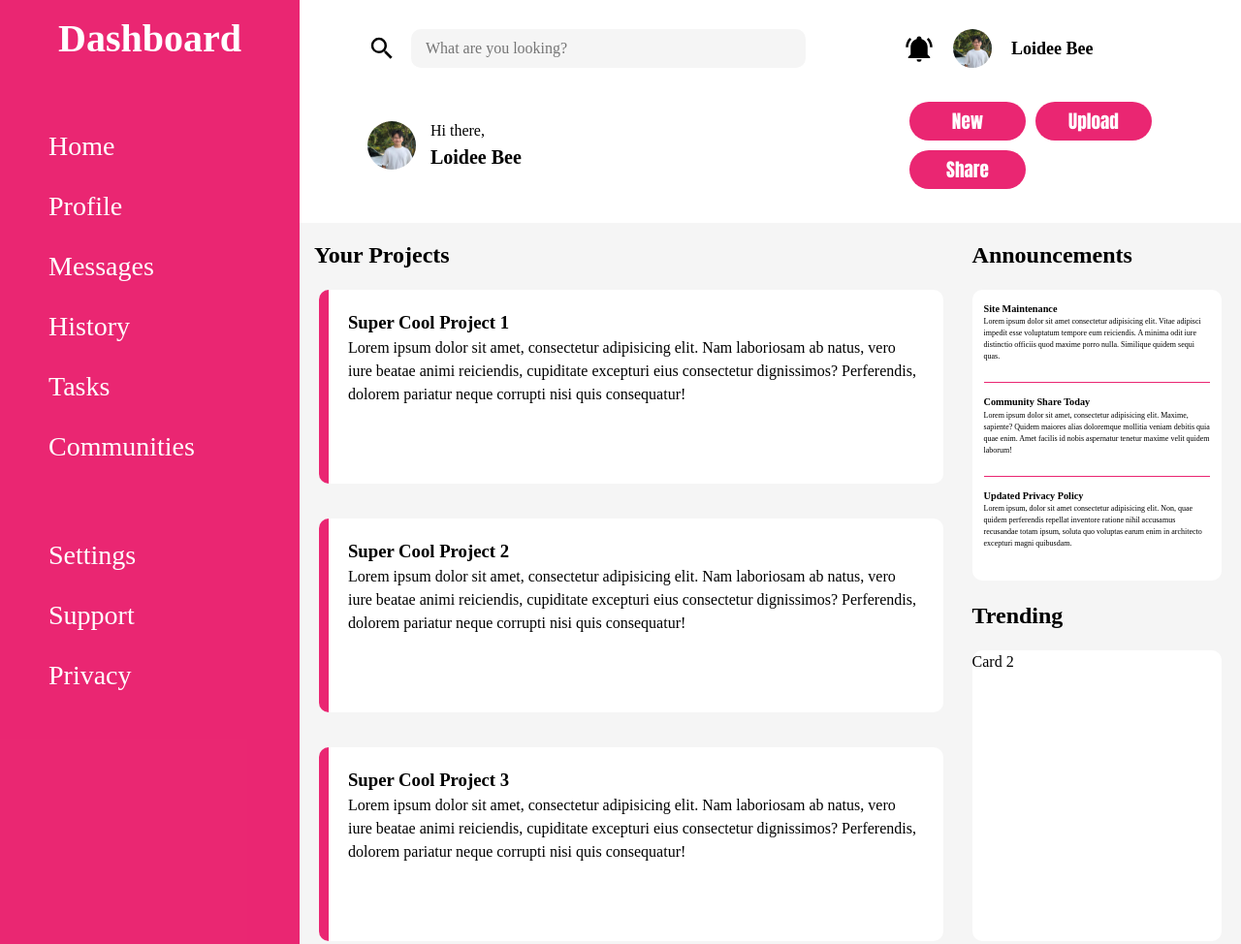
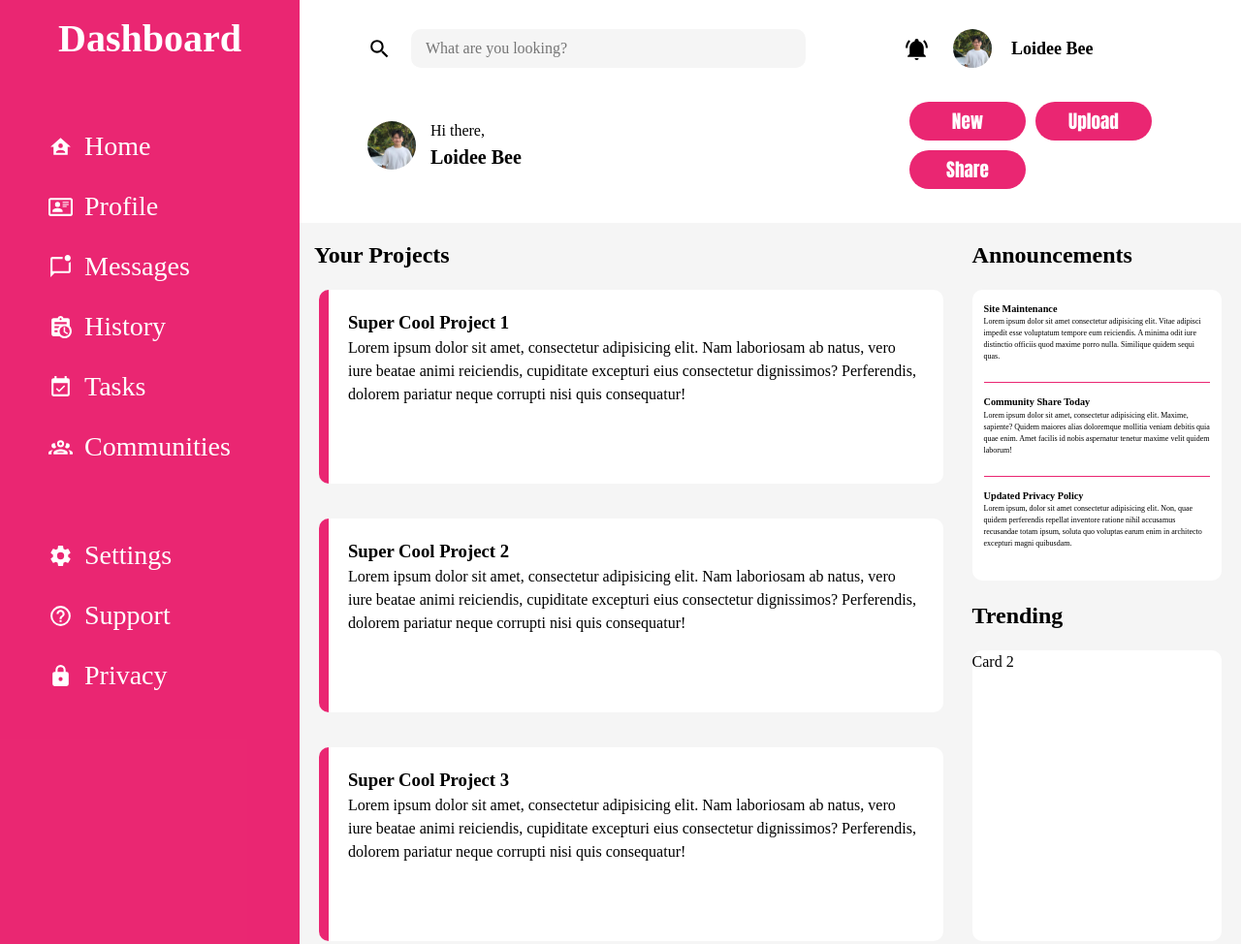
Before and after one commit to lloydeebill/odin-dashboard, a plain HTML site: page index.html in a window 1280 px wide. Shown: the top 974 px of the page at 97% size. Drawn offline with Linux system fonts and the light colour scheme.

Commit message:
added dashboard logos

```diff
--- a/index.html
+++ b/index.html
@@ -16,14 +16,14 @@
         </div>
         <div class="upper-name">
           <img class="icons" src="imgs/bell-ring.svg" alt="search-icon">
-          <img class="user-pic" src="imgs/profile.jpg" alt="user-pic">
+          <img class="user-pic" src="imgs/profile-pic/profile.jpg" alt="user-pic">
           <p>Loidee Bee</p>
         </div>
       </div>
       <div class="lower-header">
         <div class="banner">
           <div class="lower-name">
-            <img class="user-pic" src="imgs/profile.jpg" alt="user-pic">
+            <img class="user-pic" src="imgs/profile-pic/profile.jpg" alt="user-pic">
             <div>
               <p>Hi there,</p>
               <p>Loidee Bee</p>
@@ -46,15 +46,58 @@
       <div class="upper-sidebar">
         <h1>Dashboard</h1>
         <ul class="dashboard-nav">
-          <li>Home</li>
-          <li>Profile</li>
-          <li>Messages</li>
-          <li>History</li>
-          <li>Tasks</li>
-          <li>Communities</li>
-          <li class="lower-nav-buttons">Settings</li>
-          <li>Support</li>
-          <li>Privacy</li>
+          <li class="nav-buttons">
+            <span>
+              <img class="icons" src="imgs/home-account.svg" alt="home-logo">
+            </span>
+              Home
+          </li>
+          <li class="nav-buttons">
+            <span>
+              <img class="icons" src="imgs/card-account-details-outline.svg" alt="home-logo">
+            </span>
+            Profile
+          </li>
+          <li class="nav-buttons">
+            <span>
+              <img class="icons" src="imgs/message-badge-outline.svg" alt="home-logo">
+            </span>
+            Messages</li>
+          <li class="nav-buttons">
+            <span>
+              <img class="icons" src="imgs/clipboard-text-clock.svg" alt="home-logo">
+            </span>
+            History
+          </li>
+          <li class="nav-buttons">
+            <span>
+              <img class="icons" src="imgs/calendar-check.svg" alt="home-logo">
+            </span>
+            Tasks
+          </li>
+          <li class="nav-buttons">
+            <span>
+              <img class="icons" src="imgs/account-group-outline.svg" alt="home-logo">
+            </span>
+            Communities</li>
+          <li class="nav-buttons lower-nav-buttons">
+            <span>
+              <img class="icons" src="imgs/cog.svg" alt="home-logo">
+            </span>
+            Settings
+          </li>
+          <li class="nav-buttons">
+            <span>
+              <img class="icons" src="imgs/help-circle-outline.svg" alt="home-logo">
+            </span>
+            Support
+          </li>
+          <li class="nav-buttons">
+            <span>
+              <img class="icons" src="imgs/lock.svg" alt="home-logo">
+            </span>
+            Privacy
+          </li>
         </ul>
       </div>
 
--- a/styles.css
+++ b/styles.css
@@ -196,8 +196,15 @@ button {
   flex-wrap: wrap;
 }
 
+.nav-buttons {
+  display: flex;
+  gap: 12px;
+  align-items: center;
+}
+
 .icons {
-  font-size: 5px;
+  width: 25px;
+
 }
 
 
```
Also changed, not shown: imgs/account-group-outline.svg (added), imgs/calendar-check.svg (added), imgs/card-account-details-outline.svg (added), imgs/clipboard-text-clock.svg (added), imgs/cog.svg (added), imgs/help-circle-outline.svg (added), imgs/home-account.svg (added), imgs/lock.svg (added), imgs/message-badge-outline.svg (added), imgs/profile-pic/profile.jpg (renamed from imgs/profile.jpg).
